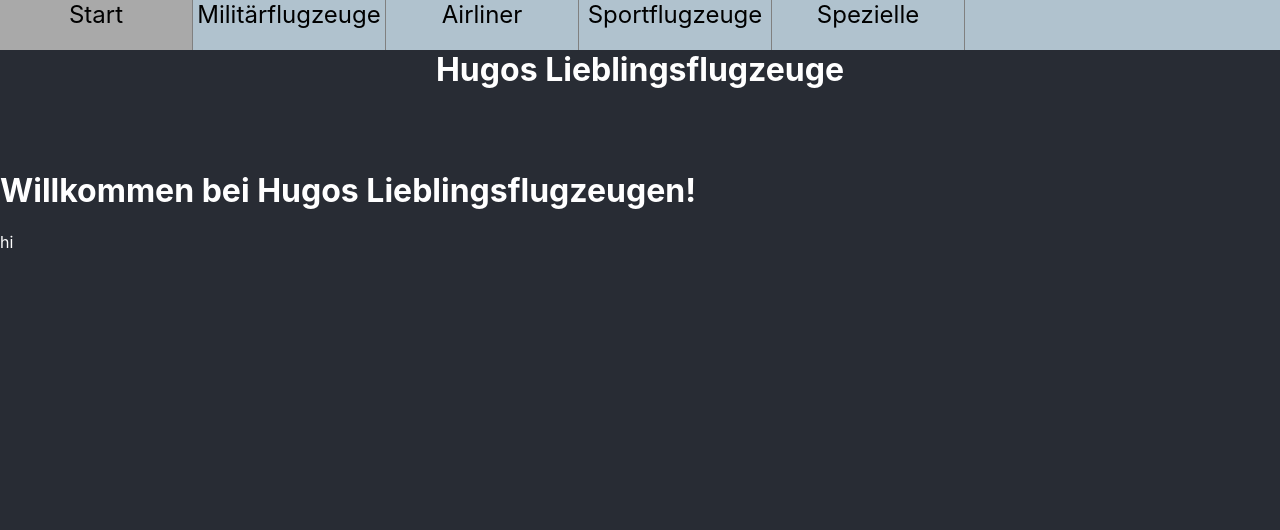
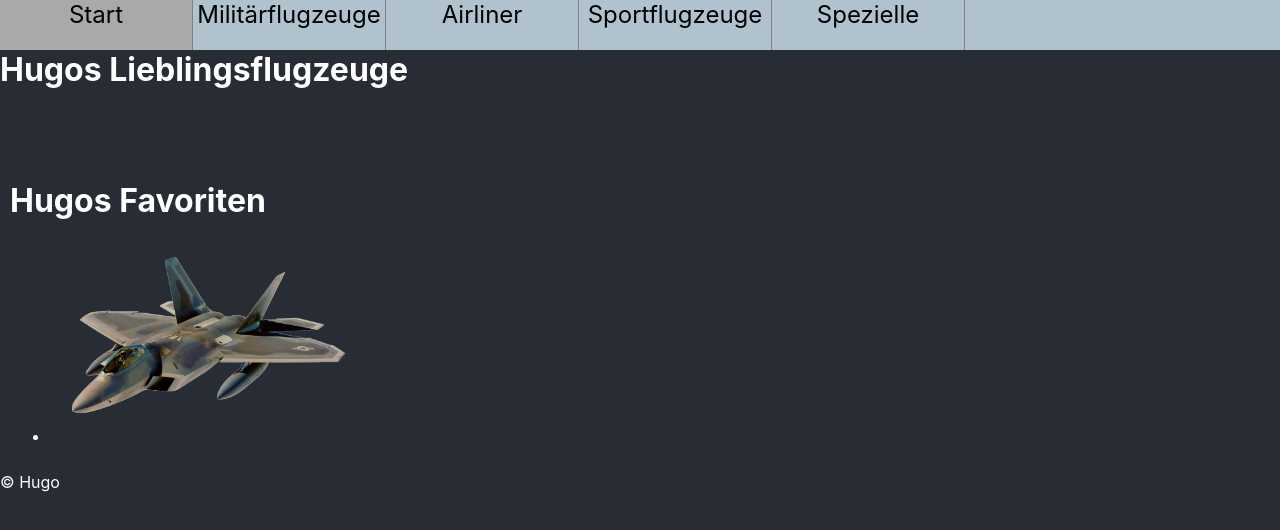
Before and after one commit to Nilstrieb/hugos-lieblingsflugzeuge, a React (Create React App) app: page / in a window 1280 px wide. Shown: the top 530 px of the page. Built offline with nearby package versions, Linux system fonts and the light colour scheme.

Commit message:
plane hugo

```diff
--- a/src/App.js
+++ b/src/App.js
@@ -1,13 +1,12 @@
-import React from 'react';
+import React, {Component} from "react";
 import {
     Route, NavLink, HashRouter
 } from 'react-router-dom'
 import './app.css';
-import './template.css'
 import Modern from "./Militaer";
 import Home from "./Home";
 
-class App extends React.Component {
+class App extends Component {
     render() {
         return (
             <HashRouter>
@@ -29,7 +28,7 @@ class App extends React.Component {
 
 export default App;
 
-class Navigation extends React.Component {
+class Navigation extends Component {
     render() {
         return (
             <nav>
@@ -78,11 +77,11 @@ class Navigation extends React.Component {
     }
 }
 
-class Footer extends React.Component {
+class Footer extends Component {
     render() {
         return (
             <footer>
-                <div>hi</div>
+                <div>&copy; Hugo</div>
             </footer>
         )
     }
--- a/src/Home.js
+++ b/src/Home.js
@@ -1,9 +1,16 @@
 import React, {Component} from "react";
+import ModelImage from "./Plane";
+import f22 from './img/raptor-1040097_1920.png'
 
 class Home extends Component {
     render() {
         return (
-            <h1>Willkommen bei Hugos Lieblingsflugzeugen!</h1>
+            <div>
+                <h1>Hugos Favoriten</h1>
+                <ul>
+                    <li><ModelImage img={f22} name="F-22 Raptor"/></li>
+                </ul>
+            </div>
         )
     }
 }
--- a/src/Militaer.js
+++ b/src/Militaer.js
@@ -1,4 +1,5 @@
 import React from 'react';
+import ModelImage from './Plane'
 import f22 from './img/raptor-1040097_1920.png'
 import harrier from './img/av-8b-harrier-1986422_1920.jpg'
 
@@ -16,27 +17,4 @@ class Modern extends React.Component {
     }
 }
 
-class ModelImage extends React.Component {
-    constructor(props) {
-        super(props);
-        this.state = {
-            img: '',
-            name: '',
-        }
-    }
-
-    static getDerivedStateFromProps(props) {
-        return {img: props.img, name: props.name};
-    }
-
-    render() {
-        return (
-            <div className="model">
-                <img src={this.state.img} alt={this.state.name}/>
-                <div>{this.state.name}</div>
-            </div>
-        );
-    }
-}
-
 export default Modern;
--- /dev/null
+++ b/src/Plane.css
@@ -0,0 +1,47 @@
+.model {
+    position: relative;
+    text-align: center;
+    color: white;
+    display: inline-block;
+    transform: scale(1);
+    transition-duration: 0.1s;
+    transition-timing-function: ease-out;
+}
+
+.model:hover {
+    color: white;
+    transform: scale(1.02);
+    transition-duration: 0.1s;
+    transition-timing-function: ease-out;
+}
+
+.model .model-info {
+    visibility: hidden;
+
+    height: 100%;
+    width: 100%;
+
+    position: absolute;
+    top: 50%;
+    left: 50%;
+    transform: translate(-50%, -50%);
+
+    line-height: 200px;
+}
+
+.model:hover .model-info {
+    visibility: visible;
+    background-color: rgba(0, 0, 0, 0.5);
+}
+
+.model img {
+    height: 200px;
+}
+
+
+.model-info-text {
+    vertical-align: middle;
+    display: inline-block;
+
+    font-size: 1.5em;
+}
--- /dev/null
+++ b/src/Plane.js
@@ -0,0 +1,30 @@
+import React, {Component} from "react";
+import './Plane.css'
+
+
+class ModelImage extends Component {
+    constructor(props) {
+        super(props);
+        this.state = {
+            img: '',
+            name: '',
+        }
+    }
+
+    static getDerivedStateFromProps(props) {
+        return {img: props.img, name: props.name};
+    }
+
+    render() {
+        return (
+            <a href="" className="model">
+                <img src={this.state.img} alt={this.state.name}/>
+                <div className="model-info">
+                    <span className="model-info-text">{this.state.name}</span>
+                </div>
+            </a>
+        );
+    }
+}
+
+export default ModelImage;
--- a/src/app.css
+++ b/src/app.css
@@ -21,10 +21,105 @@ main {
     grid-area: main;
 }
 
-.model {
-    display: inline-block;
+:root {
+    --nav-color: rgb(176, 194, 206);
+    --nav-hover-color: darkgrey;
 }
 
-.model img {
-    height: 200px;
+header {
+    grid-area: header;
 }
+
+header h1 {
+    margin-top: 50px;
+}
+
+main {
+    margin: 10px;
+}
+
+/*Navigation*/
+nav {
+    list-style-type: none;
+    margin: 0;
+    padding: 0;
+    overflow: visible;
+    background-color: var(--nav-color);
+    width: 100%;
+
+    position: fixed;
+    top: 0;
+    height: 50px;
+
+    z-index: 1;
+}
+
+/*main ul*/
+nav ul {
+    height: 100%;
+    margin: 0;
+    padding: 0;
+}
+
+/*nav li item*/
+nav ul li {
+    float: left;
+    border-right: 1px solid gray;
+    height: 100%;
+    width: 15%;
+    position: relative;
+    display: inline-block;
+
+    font-size: 1.5em;
+    background-color: var(--nav-color);
+    cursor: pointer;
+    margin: auto;
+}
+
+/*nav li item on hover*/
+nav ul li:hover {
+    background-color: darkgray;
+    color: var(--nav-hover-color);
+    transition-duration: 0.4s;
+}
+
+/*all nav a*/
+nav ul li a {
+    display: block;
+    text-align: center;
+    text-decoration: none;
+    color: black;
+    width: 100%;
+    height: 100%;
+    background-color: var(--nav-color);
+    border: none;
+    cursor: pointer;
+}
+
+/*all nav a focus - remove outline so it looks like a normal link*/
+nav ul li a:focus {
+    outline: 0;
+}
+
+/*all nav a hover*/
+nav ul li a:hover {
+    background-color: var(--nav-hover-color);
+}
+
+/*drop menu*/
+nav ul li .content {
+    display: none;
+    background-color: var(--nav-color);
+    z-index: 1;
+    width: 100%;
+}
+
+/*drop menu main hover*/
+nav ul li:hover .content {
+    display: block;
+}
+
+/*drop menu a*/
+nav ul li .content a {
+    padding: 8px 0 8px 0;
+}
--- a/src/template.css
+++ /dev/null
@@ -1,97 +0,0 @@
-:root {
-    --nav-color: rgb(176, 194, 206);
-    --nav-hover-color: darkgrey;
-}
-
-header {
-    grid-area: header;
-}
-
-header h1 {
-    margin-top: 50px;
-    text-align: center;
-}
-
-/*Navigation*/
-nav {
-    list-style-type: none;
-    margin: 0;
-    padding: 0;
-    overflow: visible;
-    background-color: var(--nav-color);
-    width: 100%;
-
-    position: fixed;
-    top: 0;
-    height: 50px;
-}
-
-/*main ul*/
-nav ul {
-    height: 100%;
-    margin: 0;
-    padding: 0;
-}
-
-/*nav li item*/
-nav ul li {
-    float: left;
-    border-right: 1px solid gray;
-    height: 100%;
-    width: 15%;
-    position: relative;
-    display: inline-block;
-
-    font-size: 1.5em;
-    background-color: var(--nav-color);
-    cursor: pointer;
-    margin: auto;
-}
-
-/*nav li item on hover*/
-nav ul li:hover {
-    background-color: darkgray;
-    color: var(--nav-hover-color);
-    transition-duration: 0.4s;
-}
-
-/*all nav a*/
-nav ul li a {
-    display: block;
-    text-align: center;
-    text-decoration: none;
-    color: black;
-    width: 100%;
-    height: 100%;
-    background-color: var(--nav-color);
-    border: none;
-    cursor: pointer;
-}
-
-/*all nav a focus - remove outline so it looks like a normal link*/
-nav ul li a:focus {
-    outline: 0;
-}
-
-/*all nav a hover*/
-nav ul li a:hover {
-    background-color: var(--nav-hover-color);
-}
-
-/*drop menu*/
-nav ul li .content {
-    display: none;
-    background-color: var(--nav-color);
-    z-index: 1;
-    width: 100%;
-}
-
-/*drop menu main hover*/
-nav ul li:hover .content {
-    display: block;
-}
-
-/*drop menu a*/
-nav ul li .content a {
-    padding: 8px 0 8px 0;
-}
```
